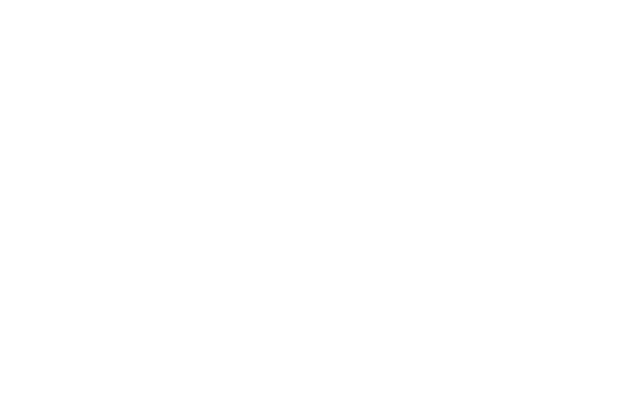
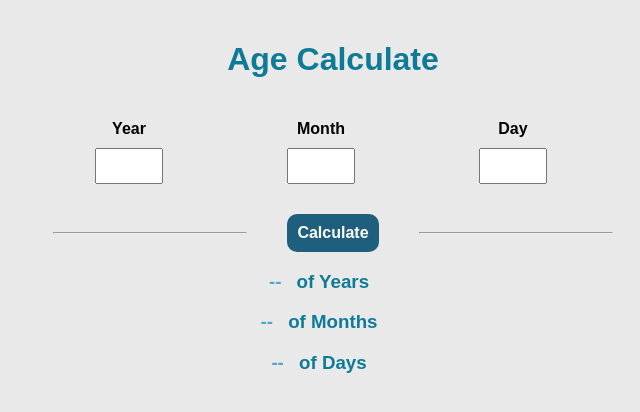
Before and after one commit to ahmed514essam/Age-Calculation, a plain HTML site: page index.html in a window 1280 px wide. Shown: the whole page, without its empty margins (307-947 px from the left). Drawn offline with Linux system fonts and the light colour scheme.

Commit message:
Finish Html and Css Files

```diff
--- a/index.css
+++ b/index.css
@@ -0,0 +1,114 @@
+body {
+    margin: 0;
+    padding: 0;
+    box-sizing: border-box;
+    background-color: rgb(233, 233, 233);
+    text-align: center;
+}
+.content {
+    width: 50%;
+    height: 70%;
+    margin: auto;
+}
+.headerOfPage {
+    font-family: Arial, Helvetica, sans-serif;
+    font-weight: 600;
+    color: rgb(14, 123, 150);
+    padding-top: 20px;
+    padding-bottom: 20px;
+}
+.inputDate {
+    display: flex;
+    flex-direction: row;
+    justify-content: space-around;
+    width: 90%;
+    align-items: center;
+    text-align: center;
+    margin-left: 20px;
+    margin-bottom: 30px;
+}
+.inputDate input {
+    width: 60px;
+height: 30px;
+cursor: pointer;
+
+}
+input:focus {
+    border: 1px double rgb(34, 144, 218);
+}
+
+.dayIn {
+display: flex;
+flex-direction: column;
+font-family: Arial, Helvetica, sans-serif;
+}
+.dayIn label {
+    font-weight: 600;
+}
+.monthIn {
+    display: flex;
+    flex-direction: column;
+    font-family: Arial, Helvetica, sans-serif;
+}
+.yearIn {
+    display: flex;
+    flex-direction: column;
+    font-family: Arial, Helvetica, sans-serif;
+
+}
+.yearIn label {
+    font-weight: 600;
+    padding-bottom: 10px;
+}
+.monthIn label {
+    font-weight: 600;
+    padding-bottom: 10px;
+}
+.dayIn label {
+    padding-bottom: 10px;
+}
+.lineAndBtn {
+    display: flex;
+    flex-direction: row;
+    align-items: center;
+}
+hr {
+    width: 30%;
+}
+.lineAndBtn button {
+    padding: 10px 10px;
+    background-color: rgb(30, 95, 126);
+    color: white;
+    font-weight: 600;
+    font-size: 1em;
+    border: none;
+    border-radius: 10px;
+    -webkit-border-radius: 10px;
+    -moz-border-radius: 10px;
+    -ms-border-radius: 10px;
+    -o-border-radius: 10px;
+}
+.lineAndBtn button:hover {
+    background-color: rgb(73, 168, 212);
+}
+.result {
+    width: 80%;
+    text-align: center;
+
+    margin-left: 50px;
+    font-family: Arial, Helvetica, sans-serif;
+    font-weight: 600;
+    color: rgb(14, 123, 150);
+}
+.res {
+    color: rgb(80, 166, 206);
+    padding-right: 10px;
+    font-family: Arial, Helvetica, sans-serif;
+}
+@media screen and (max-width:682px) {
+    .content {
+        width: 90%;
+        height: 70%;
+        margin: auto;
+    }
+}
--- a/index.html
+++ b/index.html
@@ -9,6 +9,49 @@
 </head>
 <body>
 
+<div class="content">
+
+   <!-- ========================================================= -->
+    <h1 class="headerOfPage">Age Calculate</h1>
+
+<div class="inputDate">
+
+<div class="dayIn">
+    <label for="yearinputs">Year</label>
+<input  type="text" required id="yearinputs" />
+</div>
+<div class="monthIn">
+    <label for="monthinputs">Month</label>
+    <input type="text" required id="monthinputs" />
+</div>
+<div class="yearIn">
+    <label for="daysinputs">Day</label>
+    <input type="text" required id="daysinputs" />
+</div>
+</div>
+<!-- ========================================================= -->
+<div class="lineAndBtn">
+    <hr/><button onclick="Calc()">Calculate</button><hr/>
+</div>
+
+
+<!-- ========================================================= -->
+
+<div class="result">
+
+    <div class="yearOut">
+        <h3><span class="res" id="outY">--</span> of Years</h3>
+    </div>
+<div class="monthOut">
+    <h3><span class="res" id="outMo">--</span> of Months</h3>
+</div>
+<div class="dayOut">
+    <h3><span class="res" id="outDay">--</span> of Days</h3>
+</div>
+</div>
+
+<!-- ========================================================= -->
+</div>
 </body>
 <script src="./index.js"></script>
 </html>
--- a/index.js
+++ b/index.js
@@ -0,0 +1,25 @@
+let YearsInput = document.getElementById("yearinputs");
+let MonthsInput = document.getElementById("monthinputs");
+let DaysInput = document.getElementById("daysinputs");
+
+let YearsResult = document.getElementById("outY");
+let MonthsResult = document.getElementById("outMo");
+let DaysResult = document.getElementById("outDay");
+
+function Calc() {
+    let date = new Date();
+    let currentDay = date.getDate() ;
+    let currentMonth = date.getMonth() + 1 ;
+    let currentYear = date.getFullYear() ;
+    let All_Moths = [31 , 28 , 31 , 30 , 31 , 30 , 31 , 31 ,30 , 31 , 30 ,31];
+
+
+
+
+
+
+
+
+
+
+}
```
